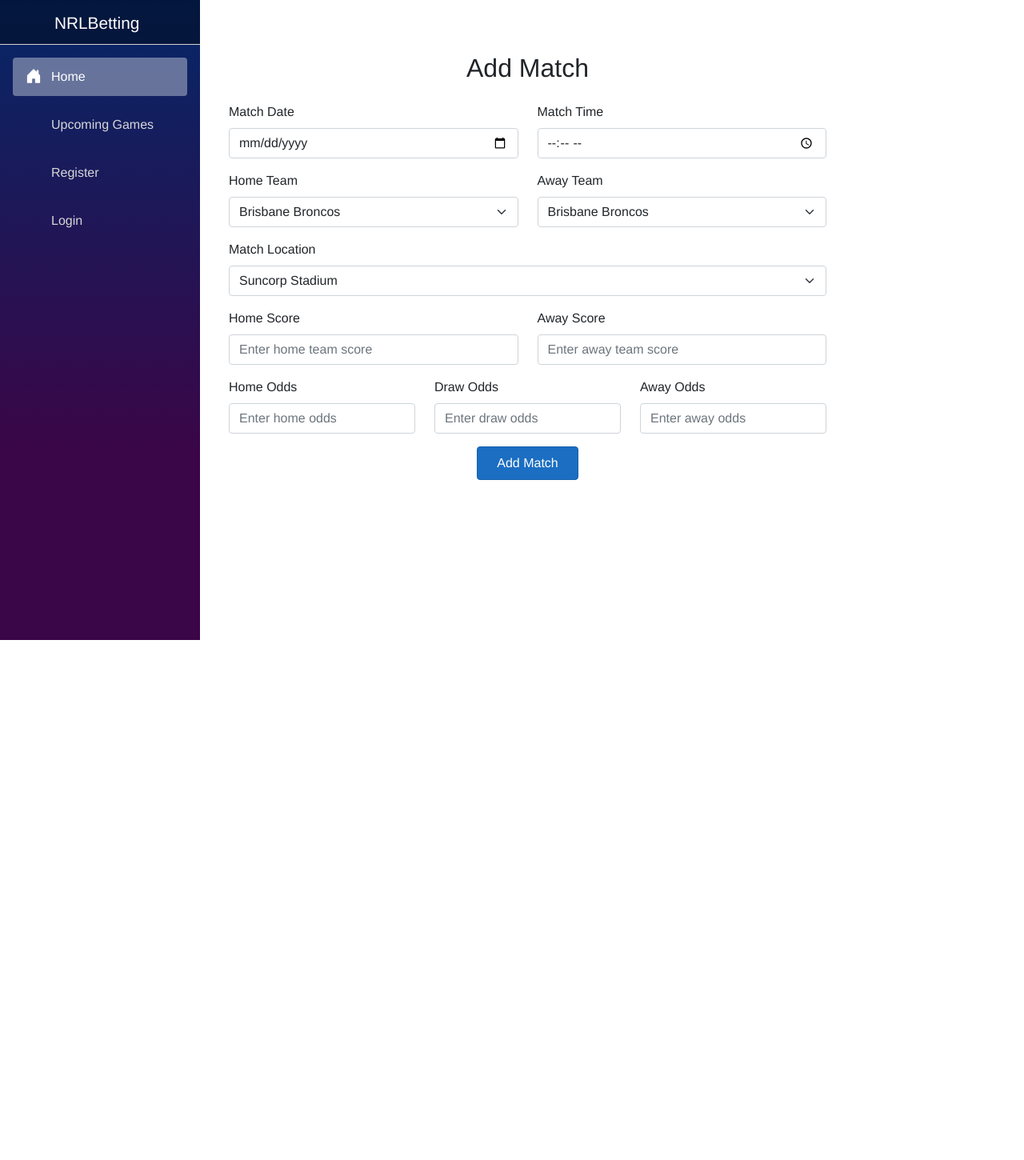
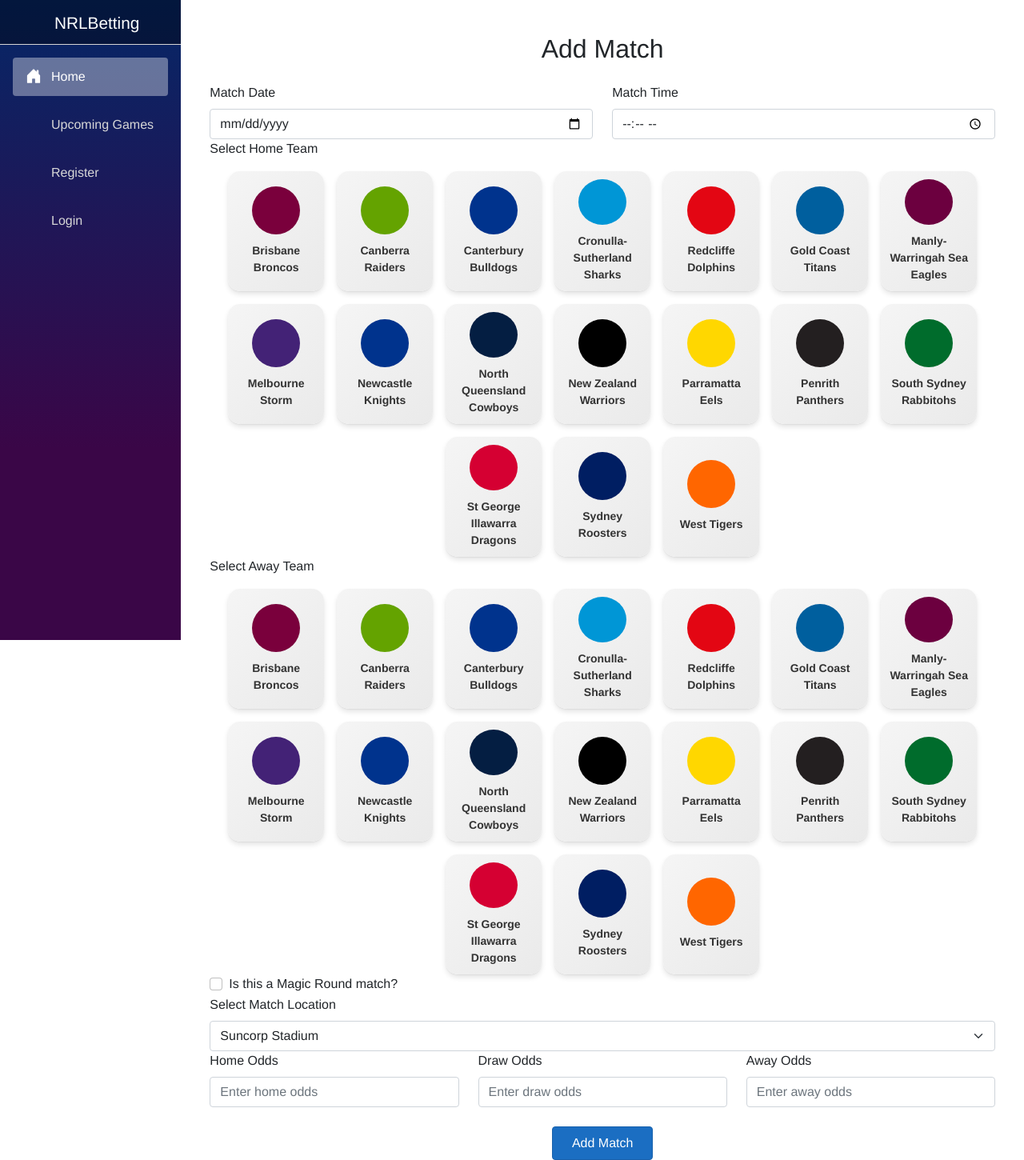
Before and after one commit to justinoakenfull/NRLBets_django, a Django app: page /matches/add/ in a window 1280 px wide. Shown: the whole page at 80% size. Before the commit the page ends 800 px from the top, so only its background shows below. Run offline with Django 5.2, Linux system fonts and the light colour scheme; some libraries are stand-ins or nearby versions.

Commit message:
Adding a match

```diff
--- a/matches/forms.py
+++ b/matches/forms.py
@@ -2,80 +2,72 @@ from django import forms
 from .models import Match
 from .choices import HOME_LOCATIONS, TEAMS
 
-class AddMatchForm(forms.Form):
-    match_date = forms.DateField(
-        widget=forms.DateInput(attrs={
-            'type': 'date',
-            'class': 'form-control',
-            'placeholder': 'Select match date and time'
-        })
-    )
-    match_time = forms.TimeField(
-        widget=forms.TimeInput(attrs={
-            'type': 'time',
-            'class': 'form-control',
-            'placeholder': 'Select match time'
-        })
-    )
-    home_team = forms.ChoiceField(
-        choices=[(key, value) for key, value in TEAMS.items()],
-        widget=forms.Select(attrs={'class': 'form-control'})
-    )
-    away_team = forms.ChoiceField(
-        choices=[(key, value) for key, value in TEAMS.items()],
-        widget=forms.Select(attrs={'class': 'form-control'})
-    )
-    magic_round = forms.BooleanField(
-        required=False,
-        widget=forms.CheckboxInput(attrs={'class': 'form-check-input',
-                                          'id': 'magic_round'})
-    )
-    match_location = forms.ChoiceField(
-        choices=[(key, value) for key, value in HOME_LOCATIONS.items()],
-        widget=forms.Select(attrs={'class': 'form-control'})
-    )
+class AddMatchForm(forms.ModelForm):
+
     home_score = forms.IntegerField(
         min_value=0,
         max_value=150,
-        widget=forms.NumberInput(attrs={
-            'class': 'form-control',
-            'placeholder': 'Enter home team score',
-            'step': 1
-        })
+        initial=0,
+        widget=forms.HiddenInput()
     )
+
+    # Define 'away_score' field
     away_score = forms.IntegerField(
         min_value=0,
         max_value=150,
-        widget=forms.NumberInput(attrs={
-            'class': 'form-control',
-            'placeholder': 'Enter away team score',
-            'step': 1
-        })
+        initial=0,
+        widget=forms.HiddenInput()
     )
-    home_odds = forms.DecimalField(
-        max_digits=4,
-        decimal_places=2,
-        widget=forms.NumberInput(attrs={
-            'class': 'form-control',
-            'placeholder': 'Enter home odds',
-            'step': '0.01'
-        })
-    )
-    draw_odds = forms.DecimalField(
-        max_digits=4,
-        decimal_places=2,
-        widget=forms.NumberInput(attrs={
-            'class': 'form-control',
-            'placeholder': 'Enter draw odds',
-            'step': '0.01'
-        })
-    )
-    away_odds = forms.DecimalField(
-        max_digits=4,
-        decimal_places=2,
-        widget=forms.NumberInput(attrs={
-            'class': 'form-control',
-            'placeholder': 'Enter away odds',
-            'step': '0.01'
-        })
-    )
+
+    class Meta:
+        model = Match
+        fields = [
+            'match_date', 'match_time', 'home_team', 'away_team', 'match_location', 'home_score', 'away_score',
+            'home_odds', 'draw_odds', 'away_odds'
+        ]
+        widgets = {
+            'match_date': forms.DateInput(attrs={
+                'type': 'date',
+                'class': 'form-control',
+                'placeholder': 'Select match date'
+            }),
+            'match_time': forms.TimeInput(attrs={
+                'type': 'time',
+                'class': 'form-control',
+                'placeholder': 'Select match time'
+            }),
+            'home_team': forms.RadioSelect(attrs={'class': 'form-check-input'}),
+            'away_team': forms.RadioSelect(attrs={'class': 'form-check-input'}),
+            'match_location': forms.Select(attrs={'class': 'form-control'}),
+            'home_score': forms.HiddenInput(),
+            'away_score': forms.HiddenInput(),
+            'home_odds': forms.NumberInput(attrs={
+                'class': 'form-control',
+                'placeholder': 'Enter home odds',
+                'step': '0.01'
+            }),
+            'draw_odds': forms.NumberInput(attrs={
+                'class': 'form-control',
+                'placeholder': 'Enter draw odds',
+                'step': '0.01'
+            }),
+            'away_odds': forms.NumberInput(attrs={
+                'class': 'form-control',
+                'placeholder': 'Enter away odds',
+                'step': '0.01'
+            }),
+        }
+
+    def __init__(self, *args, **kwargs):
+        super().__init__(*args, **kwargs)
+        # Populate team choices dynamically
+        # team_choices = [(key, value['name']) for key, value in TEAMS.items()]
+        # self.fields['home_team'].choices = team_choices
+        # self.fields['away_team'].choices = team_choices
+
+        # Populate location choices dynamically
+        location_choices = [(key, value) for key, value in HOME_LOCATIONS.items()]
+        self.fields['match_location'].choices = location_choices
+
+        print(self.fields['home_team'].choices)
+        print(self.fields['away_team'].choices)
--- /dev/null
+++ b/matches/static/css/team_colours.css
@@ -0,0 +1,75 @@
+/* General Layout */
+.team-card {
+    display: flex;
+    flex-direction: column;
+    align-items: center;
+    justify-content: center;
+    width: 120px;
+    height: 150px;
+    border-radius: 15px;
+    background: linear-gradient(135deg, #f5f5f5, #eaeaea);
+    box-shadow: 0px 4px 6px rgba(0, 0, 0, 0.1), 0px 1px 2px rgba(0, 0, 0, 0.06);
+    text-align: center;
+    cursor: pointer;
+    transition: transform 0.3s ease, box-shadow 0.3s ease, background 0.3s ease;
+    padding: 10px;
+    overflow: hidden;
+    position: relative;
+}
+
+.team-card:hover {
+    transform: translateY(-5px);
+    box-shadow: 0px 6px 12px rgba(0, 0, 0, 0.15), 0px 2px 4px rgba(0, 0, 0, 0.1);
+}
+
+/* Dark Mode when Selected */
+input[type="radio"]:checked + .team-card {
+    background: linear-gradient(135deg, #333, #111); /* Dark mode gradient */
+    color: #fff;
+    box-shadow: 0px 6px 12px rgba(0, 0, 0, 0.5);
+}
+
+input[type="radio"]:checked + .team-card .team-icon {
+    transform: scale(1.2);
+    box-shadow: 0 0 10px rgba(0, 0, 0, 0.3);
+    background: radial-gradient(circle, rgba(0, 0, 0, 0.8), rgba(0, 0, 0, 1)); /* Dark effect */
+    border: 3px solid rgba(255, 255, 255, 0.8); /* White border around icon */
+}
+
+input[type="radio"]:checked + .team-card .team-name {
+    font-weight: bold;
+    text-decoration: underline;
+    color: #fff; /* Light text on dark background */
+}
+
+/* Team Icon */
+.team-icon {
+    width: 60px;
+    height: 60px;
+    border-radius: 50%;
+    margin-bottom: 10px;
+    transition: transform 0.3s ease, box-shadow 0.3s ease;
+}
+
+/* Team Name */
+.team-name {
+    font-size: 14px;
+    font-weight: 600;
+    color: #333;
+    transition: all 0.3s ease;
+}
+
+/* Responsive Design */
+@media (max-width: 768px) {
+    .team-card {
+        width: 100px;
+        height: 130px;
+    }
+    .team-icon {
+        width: 50px;
+        height: 50px;
+    }
+    .team-name {
+        font-size: 12px;
+    }
+}
--- a/matches/static/js/update_match_choices.js
+++ b/matches/static/js/update_match_choices.js
@@ -1,53 +1,60 @@
-document.addEventListener('DOMContentLoaded', function () {
-    location_choices = document.getElementById('id_match_location').options;
-    document.getElementById('id_home_team').addEventListener('change', function () {
-        update_location_choices(location_choices);
+document.addEventListener("DOMContentLoaded", function () {
+    const locationChoices = document.getElementById("match_location").options;
+
+    // Add event listeners for team selection and magic round checkbox
+    document.querySelectorAll("input[name='home_team']").forEach((input) => {
+        input.addEventListener("change", function () {
+            updateLocationChoices(locationChoices);
+        });
     });
-    document.getElementById('id_away_team').addEventListener('change', function () {
-        update_location_choices(location_choices);
+
+    document.querySelectorAll("input[name='away_team']").forEach((input) => {
+        input.addEventListener("change", function () {
+            updateLocationChoices(locationChoices);
+        });
     });
-    document.getElementById('magic_round').addEventListener('change', function () {
-        update_location_choices(location_choices);
+
+    document.getElementById("magic_round").addEventListener("change", function () {
+        updateLocationChoices(locationChoices);
     });
 });
 
-function update_location_choices(location_choices) {
-    home_team = document.getElementById('id_home_team').value;
-    away_team = document.getElementById('id_away_team').value;
-    console.log('Home team: ' + home_team);
-    console.log('Away team: ' + away_team);
+function updateLocationChoices(locationChoices) {
+    // Get the selected home and away teams
+    const homeTeam = document.querySelector("input[name='home_team']:checked");
+    const awayTeam = document.querySelector("input[name='away_team']:checked");
+    const isMagicRound = document.getElementById("magic_round").checked;
 
-    updated_locations = [];
+    const homeTeamValue = homeTeam ? homeTeam.value : null;
+    const awayTeamValue = awayTeam ? awayTeam.value : null;
 
-    for (var i = 0; i < location_choices.length; i++) {
-        console.log('Checking: ' + location_choices[i].value);
-        if (!(location_choices[i].value == home_team || //check home
-            location_choices[i].value == away_team || // check away
-            location_choices[i].value == home_team + ' SND' || // check secondary home
-            location_choices[i].value == away_team + ' SND' || // check secondary away
-            location_choices[i].value == home_team + ' TRD' || // check tertiary home
-            location_choices[i].value == away_team + ' THD' // check tertiary away
+    console.log("Home team: " + homeTeamValue);
+    console.log("Away team: " + awayTeamValue);
 
-        )) {
-            location_choices[i].style.display = 'none';
-            console.log('Removing ' + location_choices[i].value);
+    // Reset and update location choices
+    for (let i = 0; i < locationChoices.length; i++) {
+        const locationValue = locationChoices[i].value;
+
+        // Default behavior: hide all locations
+        locationChoices[i].style.display = "none";
+
+        // Display locations matching home/away teams or their secondary/tertiary variants
+        if (
+            locationValue === homeTeamValue ||
+            locationValue === awayTeamValue ||
+            locationValue === `${homeTeamValue} SND` ||
+            locationValue === `${awayTeamValue} SND` ||
+            locationValue === `${homeTeamValue} TRD` ||
+            locationValue === `${awayTeamValue} TRD`
+        ) {
+            locationChoices[i].style.display = "block";
+            document.getElementById("id_match_location").value = locationChoices[i].value;
         }
-        else
-        {
-            location_choices[i].style.display = 'block';
-            document.getElementById('id_match_location').value = location_choices[i].value;
+
+        // Special case for Magic Round
+        if (isMagicRound && locationValue.includes("BRI")) {
+            locationChoices[i].style.display = "block";
+            document.getElementById("id_match_location").value = locationChoices[i].value;
         }
-    };
-
-    if (document.getElementById('magic_round').checked)
-    {
-        for (var i = 0; i < location_choices.length; i++)
-        {
-            if (location_choices[i].value.includes('BRI'))
-            {
-                location_choices[i].style.display = 'block';
-                document.getElementById('id_match_location').value = location_choices[i].value;
-            }
-        }
-    };
+    }
 }
--- a/matches/templates/matches/add_match.html
+++ b/matches/templates/matches/add_match.html
@@ -2,74 +2,115 @@
 {% block title %}Add Match{% endblock %}
 {% load static %}
 {% load form_extras %}
+{% block extra_head %}
+<link rel="stylesheet" href="{% static '/css/team_colours.css' %}">
+{% endblock %}
 
 {% block content %}
-<div class="container mt-5">
+<div class="container mt-4">
     <h2 class="text-center mb-4">Add Match</h2>
+    {% if form.errors %}
+    <div class="alert alert-danger" role="alert">
+        <strong>Oops!</strong> There was an error processing your request. Please check the form and try again.
+        {% for field in form %}
+        {% for error in field.errors %}
+        <div>{{ error }}</div>
+        {% endfor %}
+        {% endfor %}
+    </div>
+    {% endif %}
     <form method="post" class="needs-validation" novalidate>
         {% csrf_token %}
-        <div class="row">
+        <div class="row gy-3">
             <!-- Match Date -->
-            <div class="col-md-6 mb-3">
+            <div class="col-12 col-md-6">
                 <label for="id_match_date" class="form-label">Match Date</label>
                 {{ form.match_date|add_class:"form-control" }}
             </div>
             <!-- Match Time -->
-            <div class="col-md-6 mb-3">
+            <div class="col-12 col-md-6">
                 <label for="id_match_time" class="form-label">Match Time</label>
                 {{ form.match_time|add_class:"form-control" }}
             </div>
         </div>
-        <div class="row">
-            <!-- Home Team -->
-            <div class="col-md-6 mb-3">
-                <label for="id_home_team" class="form-label">Home Team</label>
-                {{ form.home_team|add_class:"form-select" }}
-            </div>
-            <!-- Away Team -->
-            <div class="col-md-6 mb-3">
-                <label for="id_away_team" class="form-label">Away Team</label>
-                {{ form.away_team|add_class:"form-select" }}
+        <div class="row gy-3">
+            <!-- Home Team Selection -->
+            <div class="col-12">
+                <label class="form-label d-block mb-3">Select Home Team</label>
+                <div class="d-flex flex-wrap justify-content-center gap-3">
+                    {% for key, team in TEAMS.items %}
+                    <input type="radio" id="home_team_{{ key }}" name="home_team" value="{{ key }}" class="d-none">
+                    <label class="team-card" for="home_team_{{ key }}">
+                        <div class="team-icon" style="background: {{ team.color }};"></div>
+                        <div class="team-name">{{ team.name }}</div>
+                    </label>
+                    {% endfor %}
+                </div>
             </div>
         </div>
-        <div class="row">
-            <!-- Match Location -->
-            <div class="col-md-12 mb-3">
-                <label for="id_match_location" class="form-label">Match Location</label>
-                {{ form.match_location|add_class:"form-select" }}
+
+        <div class="row gy-3">
+            <!-- Away Team Selection -->
+            <div class="col-12">
+                <label class="form-label d-block mb-3">Select Away Team</label>
+                <div class="d-flex flex-wrap justify-content-center gap-3">
+                    {% for key, team in TEAMS.items %}
+                    <input type="radio" id="away_team_{{ key }}" name="away_team" value="{{ key }}" class="d-none">
+                    <label class="team-card" for="away_team_{{ key }}">
+                        <div class="team-icon" style="background: {{ team.color }};"></div>
+                        <div class="team-name">{{ team.name }}</div>
+                    </label>
+                    {% endfor %}
+                </div>
             </div>
         </div>
-        <div class="row">
-            <!-- Home Score -->
-            <div class="col-md-6 mb-3">
-                <label for="id_home_score" class="form-label">Home Score</label>
-                {{ form.home_score|add_class:"form-control" }}
-            </div>
-            <!-- Away Score -->
-            <div class="col-md-6 mb-3">
-                <label for="id_away_score" class="form-label">Away Score</label>
-                {{ form.away_score|add_class:"form-control" }}
+
+        <div class="row gy-3 align-items-center">
+            <!-- Magic Round Checkbox -->
+            <div class="col-12">
+                <div class="form-check">
+                    <input class="form-check-input" type="checkbox" id="magic_round" name="magic_round">
+                    <label class="form-check-label" for="magic_round">
+                        Is this a Magic Round match?
+                    </label>
+                </div>
             </div>
         </div>
-        <div class="row">
+        <div class="row gy-3">
+            <!-- Match Location Selection -->
+            <div class="col-12">
+                <label for="match_location" class="form-label">Select Match Location</label>
+                <select name="match_location" id="match_location" class="form-select">
+                    {% for key, location in HOME_LOCATIONS.items %}
+                    <option value="{{ key }}">{{ location }}</option>
+                    {% endfor %}
+                </select>
+            </div>
+        </div>
+        <!-- Hidden Home Score Field -->
+        {{ form.home_score.as_hidden }}
+
+        <!-- Hidden Away Score Field -->
+        {{ form.away_score.as_hidden }}
+        <div class="row gy-3">
             <!-- Home Odds -->
-            <div class="col-md-4 mb-3">
+            <div class="col-12 col-md-4">
                 <label for="id_home_odds" class="form-label">Home Odds</label>
                 {{ form.home_odds|add_class:"form-control" }}
             </div>
             <!-- Draw Odds -->
-            <div class="col-md-4 mb-3">
+            <div class="col-12 col-md-4">
                 <label for="id_draw_odds" class="form-label">Draw Odds</label>
                 {{ form.draw_odds|add_class:"form-control" }}
             </div>
             <!-- Away Odds -->
-            <div class="col-md-4 mb-3">
+            <div class="col-12 col-md-4">
                 <label for="id_away_odds" class="form-label">Away Odds</label>
                 {{ form.away_odds|add_class:"form-control" }}
             </div>
         </div>
         <!-- Submit Button -->
-        <div class="text-center">
+        <div class="text-center mt-4">
             <button type="submit" class="btn btn-primary px-4 py-2">Add Match</button>
         </div>
     </form>
--- a/matches/views.py
+++ b/matches/views.py
@@ -1,13 +1,26 @@
-from django.shortcuts import render
+from django.shortcuts import render, redirect
 from .forms import AddMatchForm
+from .choices import HOME_LOCATIONS, TEAMS
 
 # Create your views here.
 
 def AddMatch(request):
 
     if request.method == 'POST':
+        form = AddMatchForm(request.POST)
         # Process the form
-        pass
+        print("Processing form")
+        add_match = form
+        print(add_match)
+        print("Checking if form is valid")
+        if add_match.is_valid():
+            print("Form is valid")
+            add_match.save()
+            print("Match saved")
+            return redirect('home')
+        print("Form is not valid")
+        print(add_match.errors)
+        return render(request, "matches/add_match.html", {'form': form, 'HOME_LOCATIONS': HOME_LOCATIONS, 'TEAMS': TEAMS, 'errors': form.errors})
     else:
-        form = AddMatchForm()
-    return render(request, "matches/add_match.html", {'form': form})
+        form = AddMatchForm(initial={'home_score': 0, 'away_score': 0})
+    return render(request, "matches/add_match.html", {'form': form, 'HOME_LOCATIONS': HOME_LOCATIONS, 'TEAMS': TEAMS, 'errors': form.errors})
```
Also changed, not shown: matches/choices.py (+22 -2 lines), matches/models.py (+5 -5 lines), db.sqlite3, matches/migrations/0001_initial.py (added), matches/migrations/0002_alter_match_away_score_alter_match_away_team_and_more.py (added).
